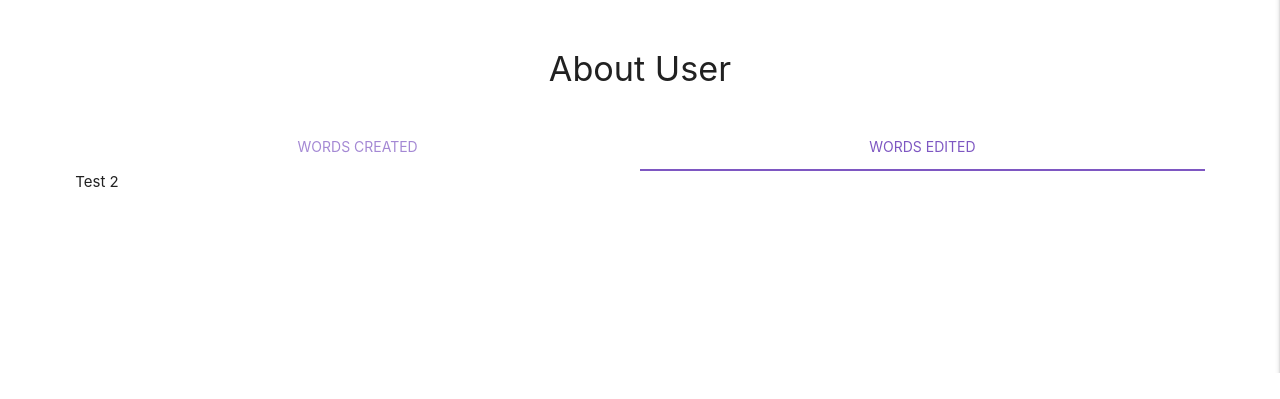
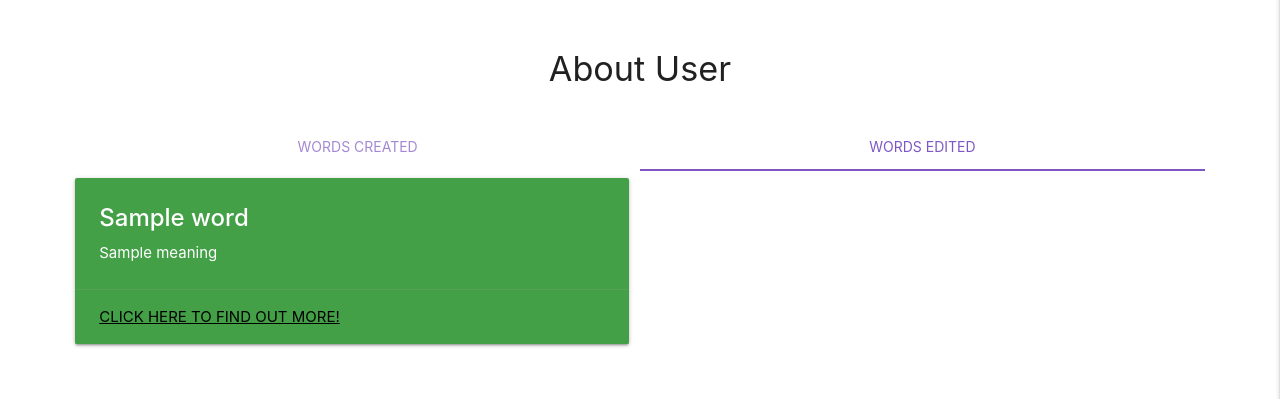
Before and after one commit to MichaelCWalsh7/Yurt-Index, a Flask app: a page that uses templates/profile.html in a window 1280 px wide, after a click on "WORDS EDITED". Shown: the part 427-826 px from the top of the page. Before the commit the page ends 800 px from the top, so only its background shows below. Run offline with Flask 2, Linux system fonts and the light colour scheme; a database or web service that is not in the repository returns one stand-in record (values such as "Sample title"); parts of the project's set-up code (start-up, migrations or seed data) failed here and were passed over; some libraries are stand-ins or nearby versions.

Commit message:
Add edited words display to user's profiles

```diff
--- a/app.py
+++ b/app.py
@@ -286,6 +286,7 @@ def profile(username):
     created_words = mongo.db.words.find(
         {"createdBy": user_id}
     )
+    print(created_words)
     # Finds what words the user has edited to display on their profile
     edited_words = mongo.db.words.find(
         {"lastEditedBy": user_id}
--- a/templates/profile.html
+++ b/templates/profile.html
@@ -52,9 +52,29 @@
                     </div>
                 </div>
             </div>
+        {% else %}
+            <p class="opaque-text">This user hasn't created any words.</p>
         {% endfor %}
     </div>
-    <div id="editedWords" class="col s12">Test 2</div>
+    <div id="editedWords" class="col s12">
+        {% for word in edited_words %}
+            <div class="row">
+                <div class="col s6">
+                    <div class="card green darken-1">
+                        <div class="card-content white-text">
+                            <span class="card-title"><strong>{{ word.name }}</strong></span>
+                            <p>{{ word.meaning }}</p>
+                        </div>
+                        <div class="card-action">
+                            <a href="{{ url_for('word_page', word_Id=word._id) }}">Click here to find out more!</a>
+                        </div>
+                    </div>
+                </div>
+            </div>
+        {% else %}
+            <p class="opaque-text">This user hasn't edited any words.</p>
+        {% endfor %}
+    </div>
 </div>
 
 {% endblock %}
```
